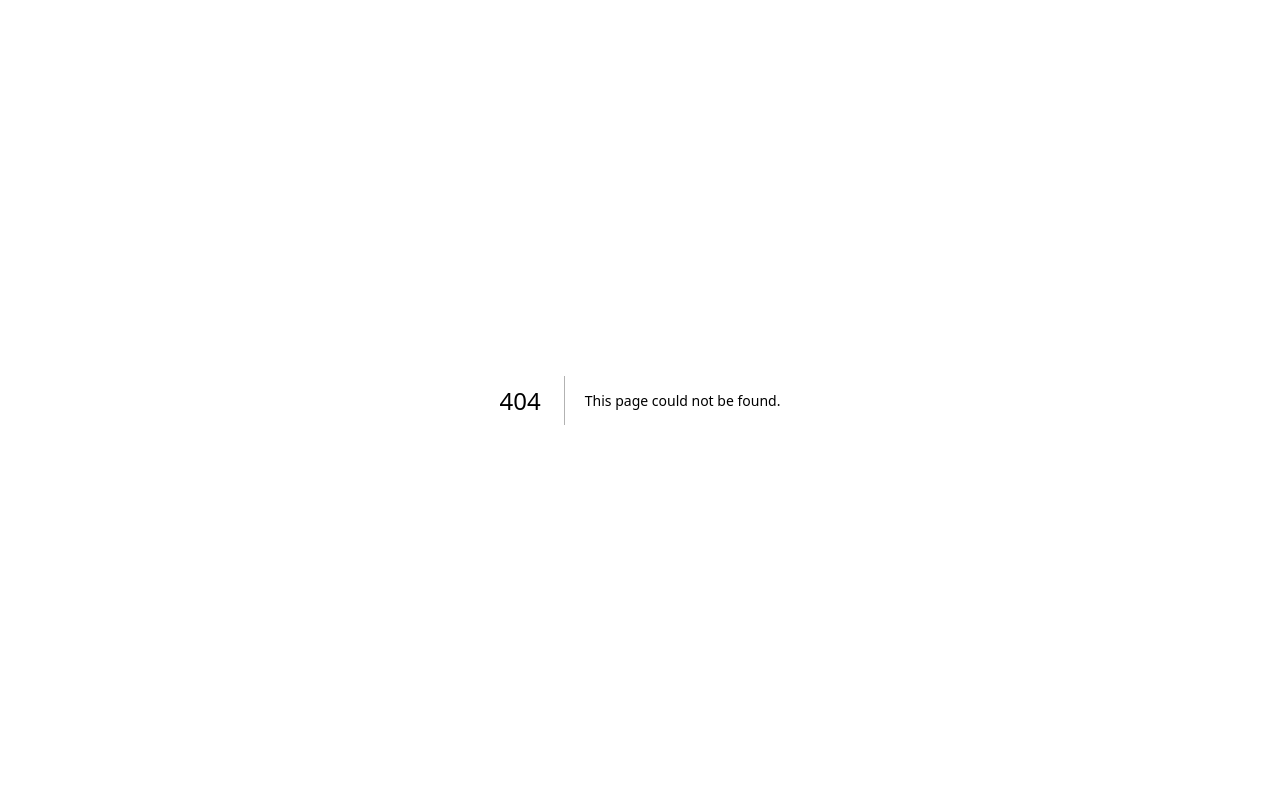
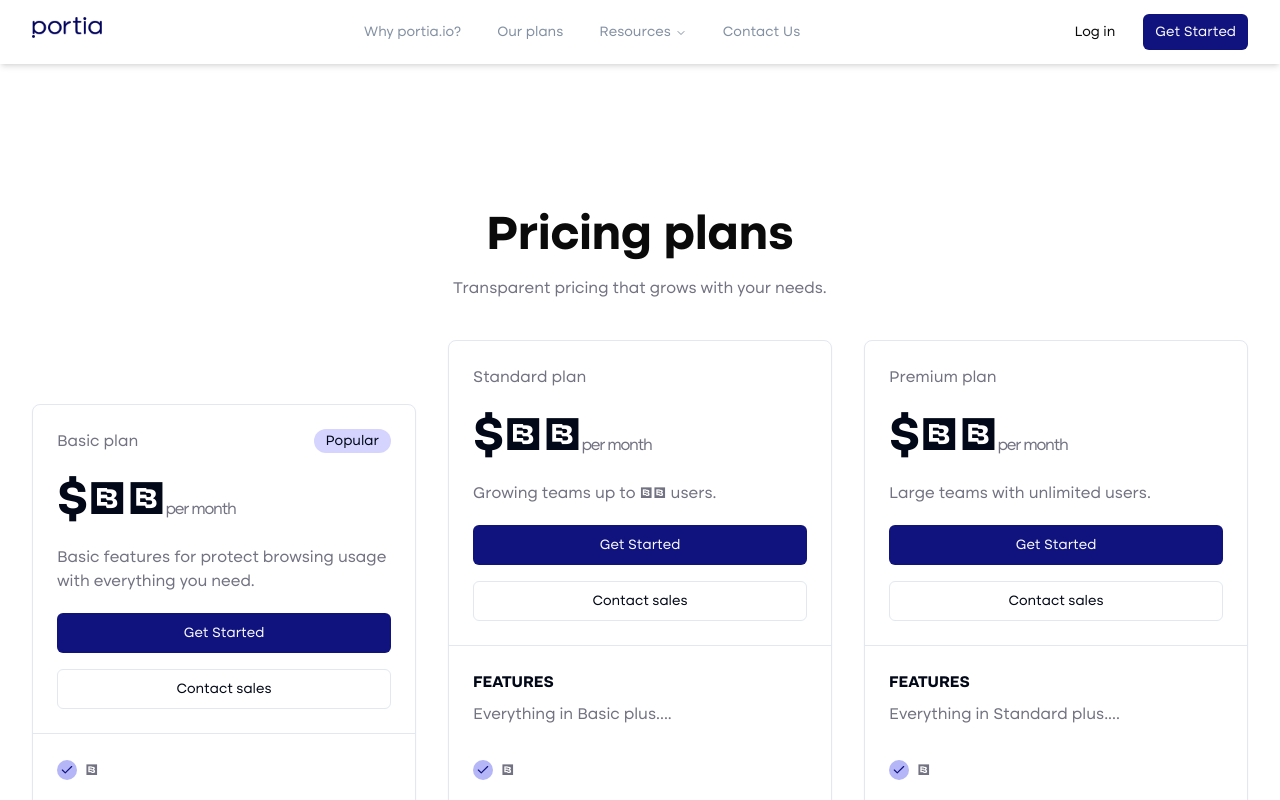
Before and after one commit to Saeed-Altout/portia, a Next.js app: page /our-plans in a window 1280 px wide. Before the commit this address had no page. Shown: the top 800 px of the page. Built offline with nearby package versions, Linux system fonts and the light colour scheme.

Commit message:
create plans section in our pricing page.

```diff
--- /dev/null
+++ b/app/(website)/(pages)/our-plans/_components/plans.tsx
@@ -0,0 +1,93 @@
+import Link from "next/link";
+import { Check } from "lucide-react";
+import {
+  Card,
+  CardContent,
+  CardFooter,
+  CardHeader,
+  CardTitle,
+} from "@/components/ui/card";
+import { Button } from "@/components/ui/button";
+import { Separator } from "@/components/ui/separator";
+
+import { plansData2 } from "@/app/(website)/constants";
+
+export const Plans = () => {
+  return (
+    <section className="max-container section space-y-10">
+      <div className="space-y-5 flex-1 text-center">
+        <h1 className="text-3xl md:text-4xl lg:text-5xl font-semibold">
+          Pricing plans
+        </h1>
+        <p>Transparent pricing that grows with your needs.</p>
+      </div>
+
+      <div className="grid grid-cols-1 sm:grid-cols-2 lg:grid-cols-3 gap-8 items-end">
+        {plansData2.map(
+          ({ price, status, type, message, features, description }, index) => (
+            <Card key={index} className="h-fit">
+              <CardHeader className="space-y-5">
+                <div className="flex items-center justify-between">
+                  <p>{type}</p>
+                  {status && (
+                    <span className="bg-[#D4D4FF] px-3 py-[2px] rounded-full text-sm">
+                      {status}
+                    </span>
+                  )}
+                </div>
+                <CardTitle className="font-semibold text-4xl lg:text-5xl">
+                  {price}
+                  <span className="text-base font-normal text-gray-primary">
+                    per month
+                  </span>
+                </CardTitle>
+              </CardHeader>
+              <CardContent className="space-y-5">
+                <p>{description}</p>
+                <div className="flex flex-col gap-4">
+                  {/* TODO: Update functionally of card plan button */}
+                  <Button className="w-full">Get Started</Button>
+                  <Button className="w-full" variant="outline">
+                    Contact sales
+                  </Button>
+                </div>
+              </CardContent>
+              <Separator />
+              <CardFooter className="flex-col items-start gap-8 pt-6">
+                {message && (
+                  <div className="flex flex-col gap-y-2">
+                    <h3 className="font-semibold">FEATURES</h3>
+                    <p>{message}</p>
+                  </div>
+                )}
+                <div className="flex flex-col gap-y-5">
+                  {features.map((feature, index) => (
+                    <div
+                      key={index}
+                      className="flex items-center justify-start gap-x-2"
+                    >
+                      <span className="bg-[#B5B6F7] h-5 w-5 rounded-full p-[3px] flex justify-center items-center">
+                        <Check className="text-primary h-4 w-4" />{" "}
+                      </span>
+                      <p>{feature}</p>
+                    </div>
+                  ))}
+                </div>
+              </CardFooter>
+            </Card>
+          )
+        )}
+      </div>
+
+      <div className="flex items-center justify-center w-full">
+        <p>Need more details about our plans ?</p>
+        <Button variant="link" asChild className="px-2 underline" size="sm">
+          {/* TODO: Update href link of check compare plans */}
+          <Link href="/" className="text-primary">
+            check compare plans page
+          </Link>
+        </Button>
+      </div>
+    </section>
+  );
+};
--- /dev/null
+++ b/app/(website)/(pages)/our-plans/page.tsx
@@ -0,0 +1,9 @@
+import { Plans } from "./_components/plans";
+
+export default function OurPlans() {
+  return (
+    <main>
+      <Plans />
+    </main>
+  );
+}
--- a/app/(website)/constants/index.ts
+++ b/app/(website)/constants/index.ts
@@ -260,3 +260,31 @@ export const testimonials = [
     position: "social media manager",
   },
 ];
+
+export const plansData2 = [
+  {
+    type: "Basic plan",
+    status: "Popular",
+    price: "$15",
+    description:
+      "Basic features for protect browsing usage  with everything you need.",
+    features: ["1", "2", "3", "4", "5"],
+    message: null,
+  },
+  {
+    type: "Standard plan",
+    status: null,
+    price: "$30",
+    description: "Growing teams up to 20 users.",
+    features: ["1", "2", "3", "4", "5"],
+    message: "Everything in Basic plus....",
+  },
+  {
+    type: "Premium plan",
+    status: null,
+    price: "$40",
+    description: "Large teams with unlimited users.",
+    features: ["1", "2", "3", "4", "5"],
+    message: "Everything in Standard plus....",
+  },
+];
```
